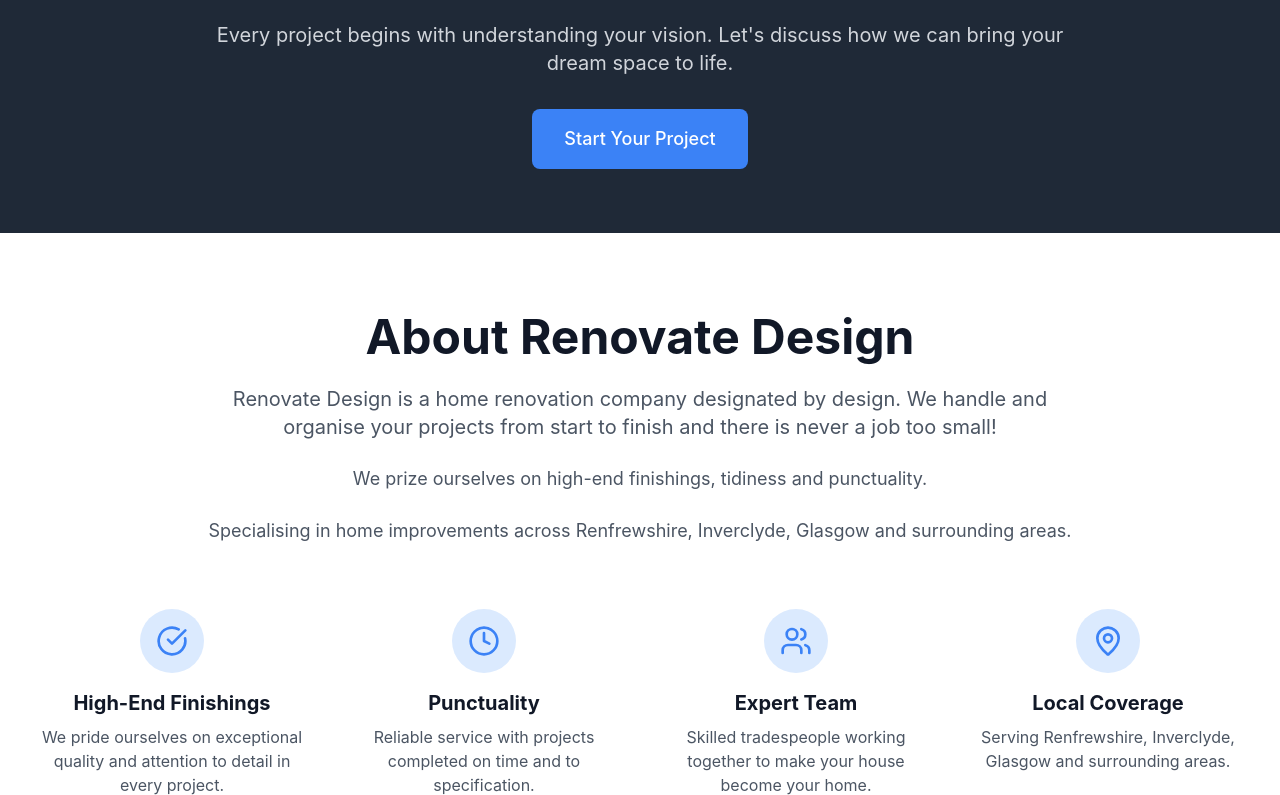
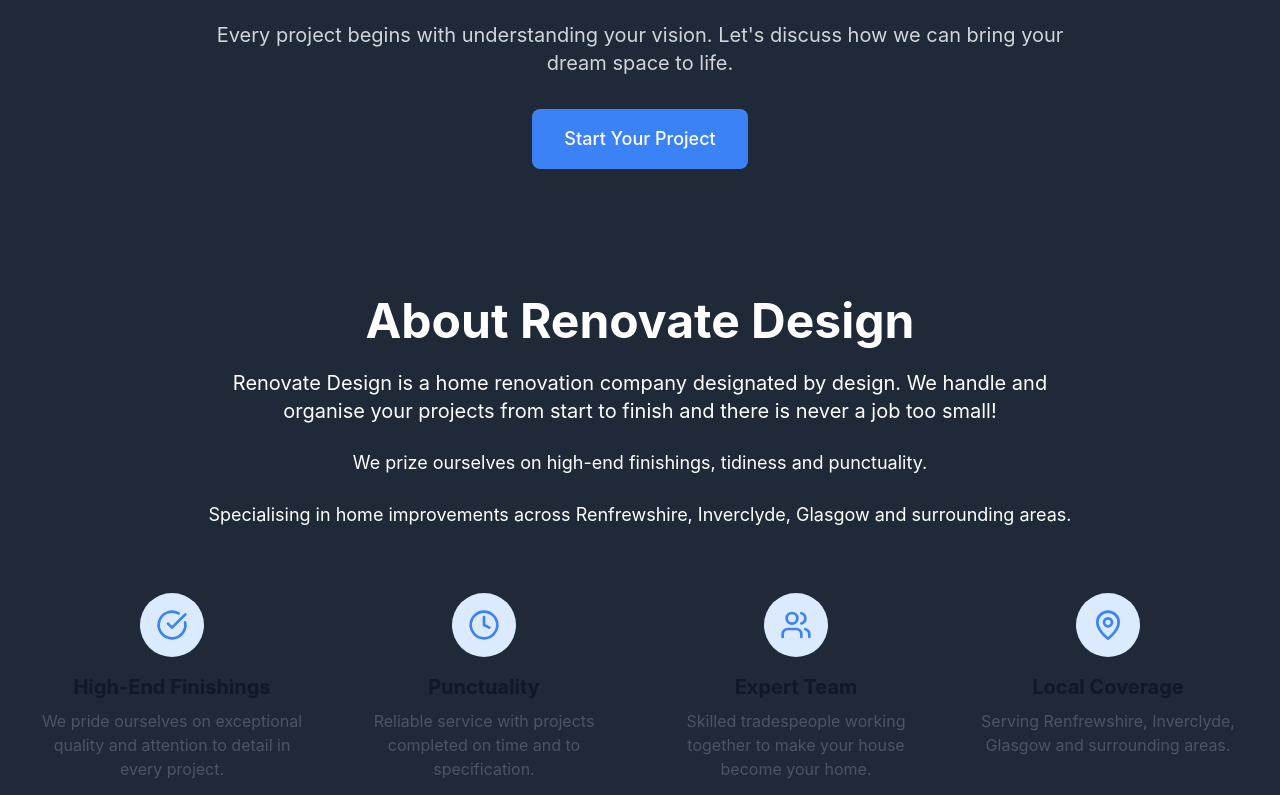
Before and after one commit to emunro22/renovate-design, a React (Create React App) app: page / in a window 1280 px wide. Shown: the part 2675-3470 px from the top of the page. Built offline with nearby package versions, Linux system fonts and the light colour scheme.

Commit message:
Updated logo design with light grey text and transparent background

```diff
--- a/src/App.js
+++ b/src/App.js
@@ -184,7 +184,7 @@ const RenovateDesignWebsite = () => {
     <div className="text-center mb-16">
       <p className="text-blue-500 font-medium mb-2">OUR EXPERTISE</p>
       <h2 className="text-4xl md:text-5xl font-bold text-gray-900 mb-6">
-        Luxury <span className="text-blue-500">Services</span>
+      <span className="text-black">Services</span>
       </h2>
       <p className="text-xl text-gray-600 max-w-3xl mx-auto">
         From complete renovations to specialist joinery, we deliver exceptional craftsmanship across all areas
@@ -339,20 +339,20 @@ const RenovateDesignWebsite = () => {
       </section>
 
               {/* About Section */}
-        <section id="about" className="py-20 bg-white">
+        <section id="about" className="py-16 bg-gray-800">
           <div className="max-w-7xl mx-auto px-4 sm:px-6 lg:px-8">
             <div className="text-center mb-16">
-              <h2 className="text-4xl md:text-5xl font-bold text-gray-900 mb-6">
+              <h2 className="text-4xl md:text-5xl font-bold text-white mb-6">
                 About Renovate Design
               </h2>
               <div className="max-w-4xl mx-auto">
-                <p className="text-xl text-gray-600 mb-6">
+                <p className="text-xl text-white mb-6">
                   Renovate Design is a home renovation company designated by design. We handle and organise your projects from start to finish and there is never a job too small!
                 </p>
-                <p className="text-lg text-gray-600 mb-6">
+                <p className="text-lg text-white mb-6">
                   We prize ourselves on high-end finishings, tidiness and punctuality.
                 </p>
-                <p className="text-lg text-gray-600">
+                <p className="text-lg text-white">
                   Specialising in home improvements across Renfrewshire, Inverclyde, Glasgow and surrounding areas.
                 </p>
               </div>
@@ -481,10 +481,8 @@ const RenovateDesignWebsite = () => {
           <div className="grid md:grid-cols-2 lg:grid-cols-4 gap-8">
             {/* Company Info */}
             <div className="lg:col-span-2">
-              <div className="flex items-center space-x-2 mb-4">
-                <div className="w-10 h-10 bg-blue-500 rounded flex items-center justify-center">
-                  <span className="text-white font-bold">R</span>
-                </div>
+              <div className="flex items-center space-x-3 mb-4">
+            <img src="/logo2.png" alt="Renovate Design Logo" className="h-12 w-auto" />
                 <div>
                   <div className="font-bold text-lg">Renovate Design</div>
                   <div className="text-sm text-gray-400">Premium Home Renovations</div>
```
